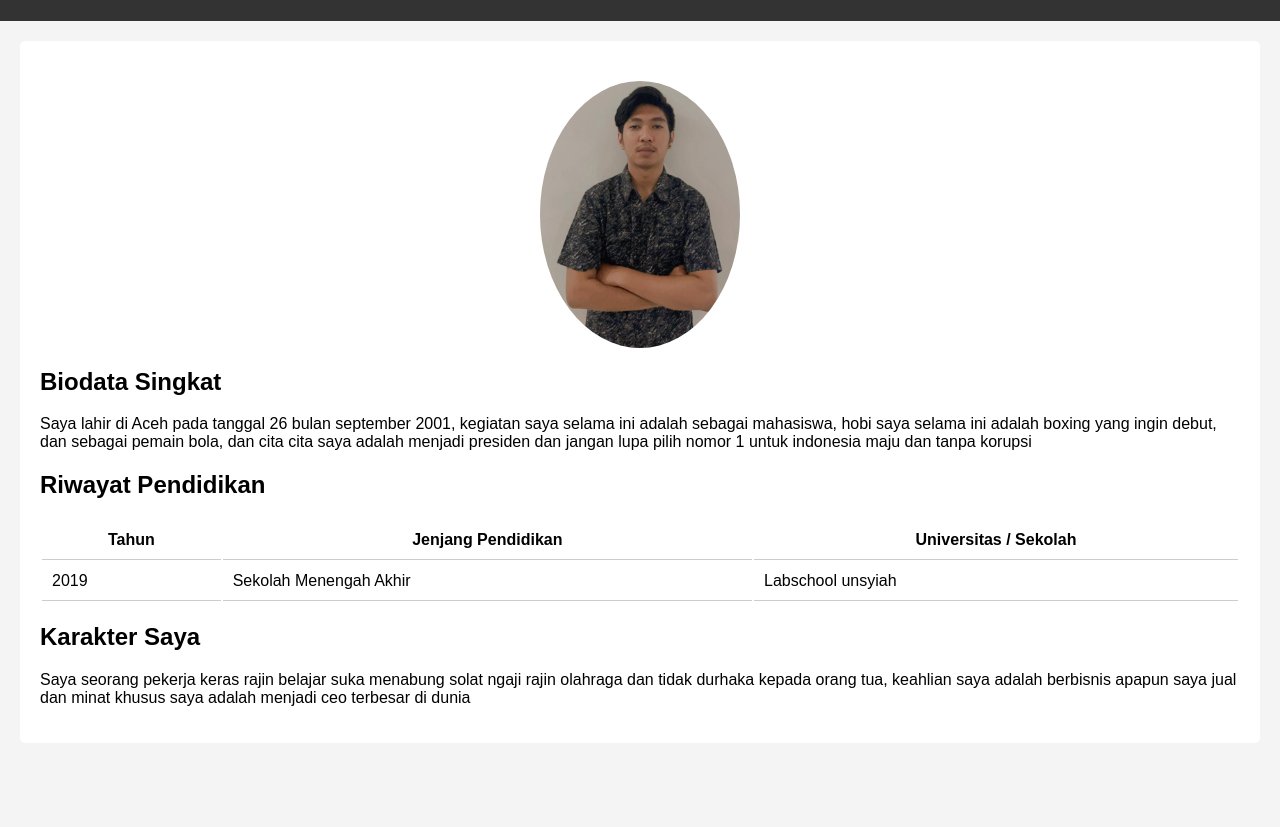
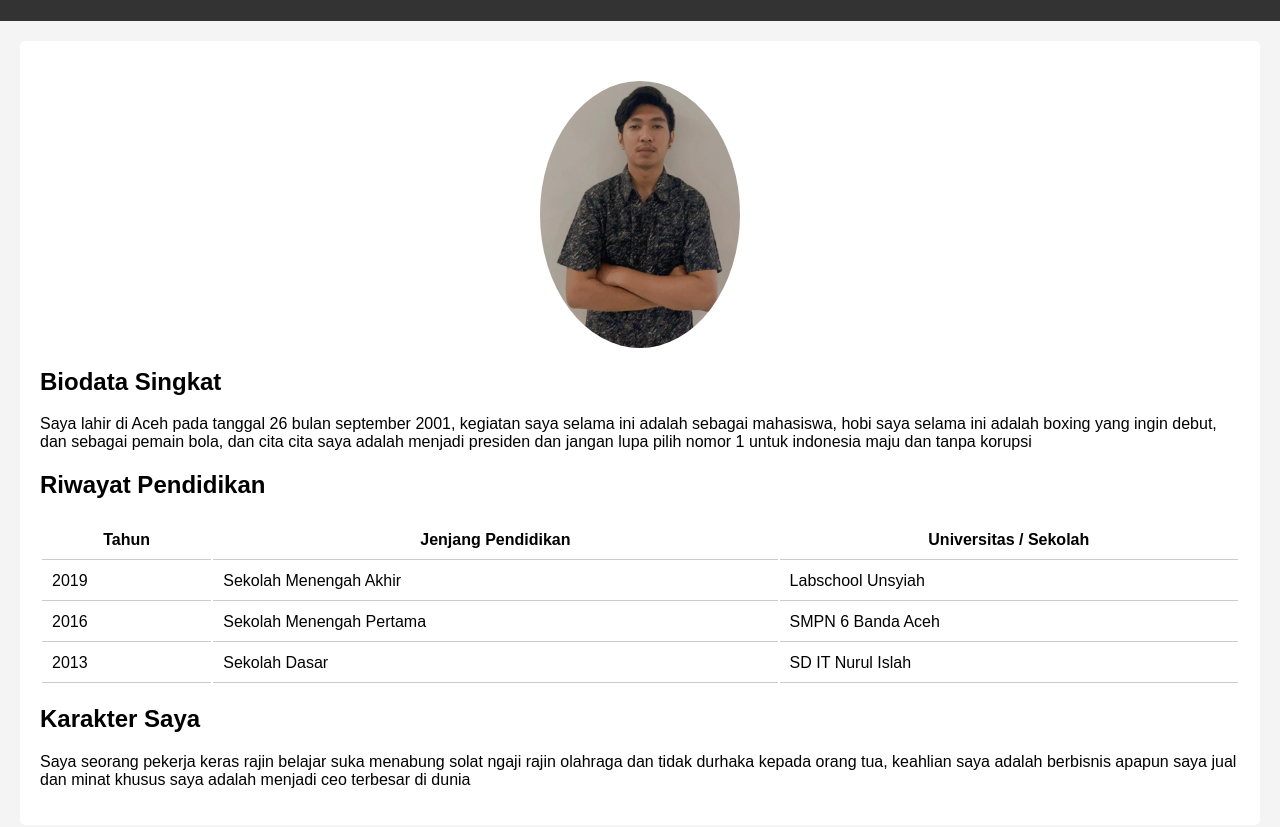
Before and after one commit to firasalghaffar/wad_project1, a plain HTML site: page index.html in a window 1280 px wide. Shown: the part 99-926 px from the top of the page. Before the commit the page ends 862 px from the top, so only its background shows below. Drawn offline with Linux system fonts and the light colour scheme.

Commit message:
Update index.html

```diff
--- a/index.html
+++ b/index.html
@@ -68,7 +68,17 @@
             <tr>
                 <td>2019</td>
                 <td>Sekolah Menengah Akhir</td>
-                <td>Labschool unsyiah</td>
+                <td>Labschool Unsyiah</td>
+            </tr>
+            <tr>
+                <td>2016</td>
+                <td>Sekolah Menengah Pertama</td>
+                <td>SMPN 6 Banda Aceh</td>
+            </tr>
+            <tr>
+                <td>2013</td>
+                <td>Sekolah Dasar</td>
+                <td>SD IT Nurul Islah</td>
             </tr>
             <!-- Tambahkan baris-baris berikut sesuai dengan riwayat pendidikan Anda -->
         </table>
```
